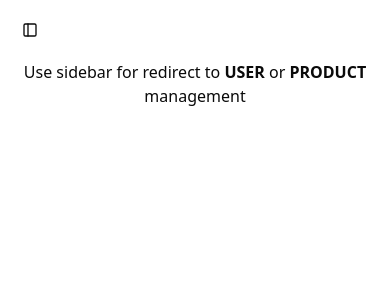
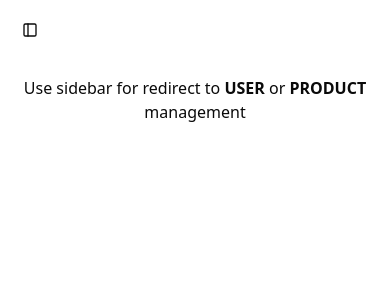
Before and after one commit to ean161/full-admin-dashboard, a Next.js app: page / in a window 390 px wide. Shown: the top 300 px of the page. Built offline with nearby package versions, Linux system fonts and the light colour scheme.

Commit message:
fix: overflow datatable in responsive

```diff
--- a/app/layout.tsx
+++ b/app/layout.tsx
@@ -34,9 +34,9 @@ export default function RootLayout({
                 <AuthProvider>
                     <SidebarProvider>
                         <AppSidebar />
-                        <main className="p-4 w-full mx-auto">
+                        <main className="w-full flex flex-1 flex-col gap-6 px-4 py-4 md:px-8 md:py-4">
                             <SidebarTrigger />
-                            <div className="mt-4">{children}</div>
+                            <div className="mt-2">{children}</div>
                         </main>
                         <Toaster />
                     </SidebarProvider>
--- a/components/shared/Datatable.tsx
+++ b/components/shared/Datatable.tsx
@@ -77,7 +77,7 @@ export default function DataTable({
     const totalPages = Math.ceil(total / pageSize);
 
     return (
-        <div className="w-full space-y-4">
+        <div className="space-y-4">
             <div className="flex justify-end">
                 <Input
                     placeholder="Search..."
```
